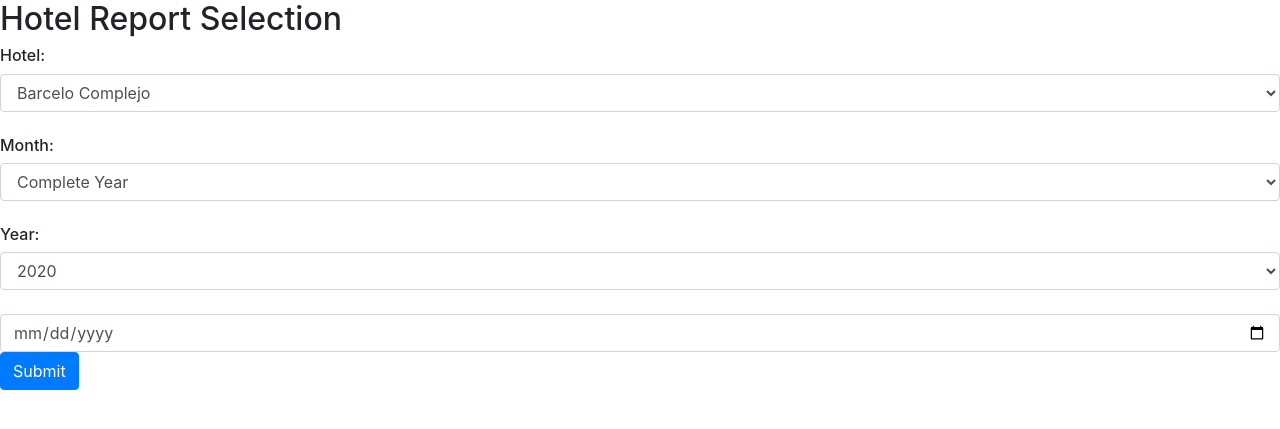
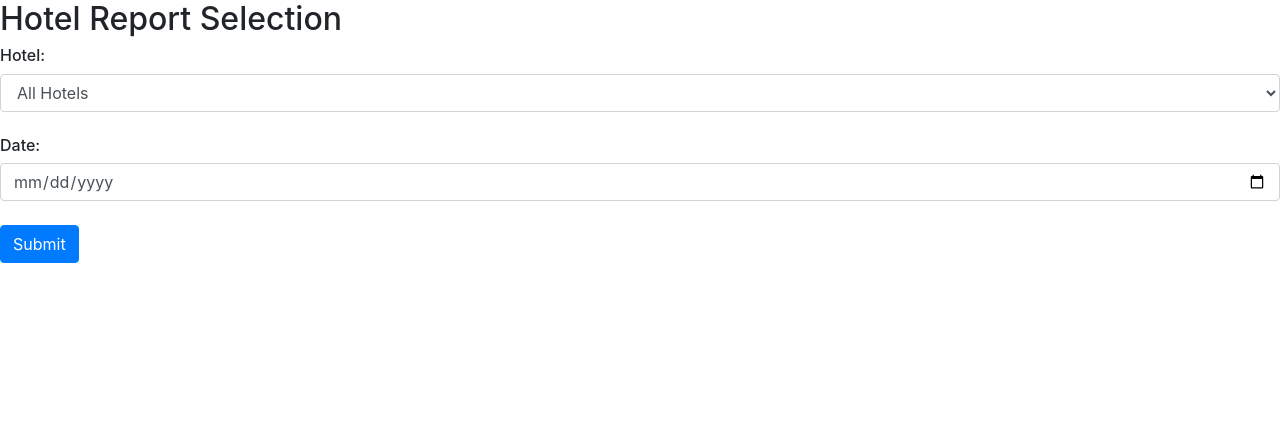
Before and after one commit to Karnes232/diveshop, a Django app: page /cash_flow in a window 1280 px wide. Shown: the part 56-485 px from the top of the page. Run offline with Django 3.2, Linux system fonts and the light colour scheme; a user stored in the database is signed in; data comes from the database, SQL or seed files in the repository; both versions use the stored data as it was after the commit; some libraries are stand-ins or nearby versions.

Commit message:
updating

```diff
--- a/sales/templates/sales/daily-report-search.html
+++ b/sales/templates/sales/daily-report-search.html
@@ -24,8 +24,9 @@
             {% endfor %}
         </select>
         <br>
+        <h6>Date:</h6>
         <input  class="form-control" type="date" name="date" id="" required>
-
+        <br>
         <input class="btn btn-primary" type="submit" value="Submit">
     </form>
 
--- a/sales/templates/sales/employee-report-search.html
+++ b/sales/templates/sales/employee-report-search.html
@@ -40,9 +40,9 @@
             <option value=2023>2023</option>
         </select>
         <br>
-
+        <h6>Date:</h6>
         <input class="form-control" type="date" name="date" id="">
-
+        <br>
         <input class="btn btn-primary" type="submit" value="Submit">
     </form>
 
--- a/sales/templates/sales/hotel-report-search.html
+++ b/sales/templates/sales/hotel-report-search.html
@@ -10,39 +10,15 @@
         {% csrf_token %}
         <h6>Hotel:</h6>
         <select class="form-control" name="hotel" id="">
+            <option value="All Hotels">All Hotels</option>
             {% for hotel in hotels %}
-                <option value="{{ hotel.id }}">{{ hotel }}</option>
+            <option value="{{ hotel.id }}">{{ hotel }}</option>
             {% endfor %}
         </select>
         <br>
-        <h6>Month:</h6>
-        <select class="form-control" name="month" id="">
-            <option value=0>Complete Year</option>
-            <option value=1>January </option>
-            <option value=2>February</option>
-            <option value=3>March</option>
-            <option value=4>April</option>
-            <option value=5>May</option>
-            <option value=6>June</option>
-            <option value=7>July</option>
-            <option value=8>August</option>
-            <option value=9>September</option>
-            <option value=10>October</option>
-            <option value=11>November</option>
-            <option value=12>December</option>
-        </select>
+        <h6>Date:</h6>
+        <input class="form-control" type="date" name="date" id="">
         <br>
-        <h6>Year:</h6>
-        <select class="form-control" name="year" id="">
-            <option value=2020>2020</option>
-            <option value=2021>2021</option>
-            <option value=2022>2022</option>
-            <option value=2023>2023</option>
-        </select>
-        <br>
-
-        <input class="form-control" type="date" name="date" id="">
-
         <input class="btn btn-primary" type="submit" value="Submit">
     </form>
 
--- a/sales/templates/sales/index.html
+++ b/sales/templates/sales/index.html
@@ -100,11 +100,14 @@
         <br>
         <h6>Client Information:</h6>
         <input class="form-control form-control-lg" name="room" type="number" placeholder="Room Number">
+        <br>
         <input class="form-control form-control-lg" type="text" name="client_name" placeholder="Client Name" required>
+        <br>
         <input class="form-control form-control-lg" type="email" name="email" placeholder="Client Email" required>
         <br>
         <h6>Activity Date/Time</h6>
         <input class="form-control form-control-lg" type="date" name="activity_date" id="" required>
+        <br>
         <input class="form-control form-control-lg" type="time" name="activity_time" id="" required>
         <br>
         <div class="form-check">
--- a/sales/templates/sales/new_hotel.html
+++ b/sales/templates/sales/new_hotel.html
@@ -5,7 +5,8 @@
     <h2>New Hotel</h2>
 
     {% if message %}
-        <div>{{ message }}</div>
+    <div class="alert alert-primary" role="alert">{{ message }}</div>
+    <br>
     {% endif %}
 
     <form action="{% url 'hotel' %}" method="post">
--- a/sales/views.py
+++ b/sales/views.py
@@ -310,6 +310,14 @@ def management(request):
 
         except:
             pass
+
+        try:
+            employee = Employee(first_name=first_name, last_name=last_name, telephone=telephone, id_number=id_number, email=email)
+            employee.save()
+
+
+        except:
+            pass
         return HttpResponseRedirect(reverse("index"))
     else:
         current_user = request.user.get_username()
@@ -329,7 +337,17 @@ def hotel(request):
         hotel_name = request.POST["hotel_name"]
         hotel = Hotel(hotel_name=hotel_name)
         hotel.save()
-        return HttpResponseRedirect(reverse("hotel"))
+
+        current_user = request.user.get_username()
+        is_super = SuperUser(current_user)
+        is_management = Manager(current_user)
+        is_office = OfficeStaff(current_user)
+        return render(request, "sales/new_hotel.html", {
+            "is_super": is_super,
+            "is_management": is_management,
+            "is_office": is_office,
+            "message": "Hotel Added"
+        })
 
     else:
         current_user = request.user.get_username()
@@ -921,25 +939,21 @@ def daily_money_report(request):
 def cash_flow(request):
     if request.method == "POST":
         hotel_id = request.POST["hotel"]
-        hotel = Hotel.objects.get(id=hotel_id)
-        year = request.POST["year"]
-        month = request.POST["month"]
-        date = request.POST["date"]
-        if date == "":
-            if month == "0":
-                dayend = DayEndReport.objects.filter(date__year=year).filter(hotel=hotel)
-                sales = Sale.objects.filter(date__year=year).filter(hotel=hotel)
-            else:
-                dayend = DayEndReport.objects.filter(date__year=year).filter(date__month=month).filter(hotel=hotel)
-                sales = Sale.objects.filter(date__year=year).filter(date__month=month).filter(hotel=hotel)
+        hotel = ''
+        try:
+            hotel = Hotel.objects.get(id=hotel_id)
+        except:
+            pass
+        date = request.POST.get('date', '')
+
+        if hotel_id == "All Hotels":
+            dayend = DayEndReport.objects.filter(date=date)
+            sales = Sale.objects.filter(date_sold=date)
 
         else:
-            if month == "0":
-                dayend = DayEndReport.objects.filter(date=date).filter(hotel=hotel)
-                sales = Sale.objects.filter(date_sold=date).filter(hotel=hotel)
-            else:
-                dayend = DayEndReport.objects.filter(date=date).filter(hotel=hotel)
-                sales = Sale.objects.filter(date_sold=date).filter(hotel=hotel)
+            dayend = DayEndReport.objects.filter(date=date).filter(hotel=hotel)
+            sales = Sale.objects.filter(date_sold=date).filter(hotel=hotel)
+
 
         usd_total = 0
         cdn_total = 0
@@ -979,8 +993,6 @@ def cash_flow(request):
             "is_office": is_office,
             "hotel": hotel,
             "date": date,
-            "year": year,
-            "month": month,
             "dayend": dayend,
             "usd_total": usd_total,
             "cdn_total": cdn_total,
```
Also changed, not shown: diveshop/settings.py (+5 -5 lines), db.sqlite3, diveshop/__init__.py (deleted), sales/__init__.py (deleted), sales/migrations/__init__.py (deleted).
